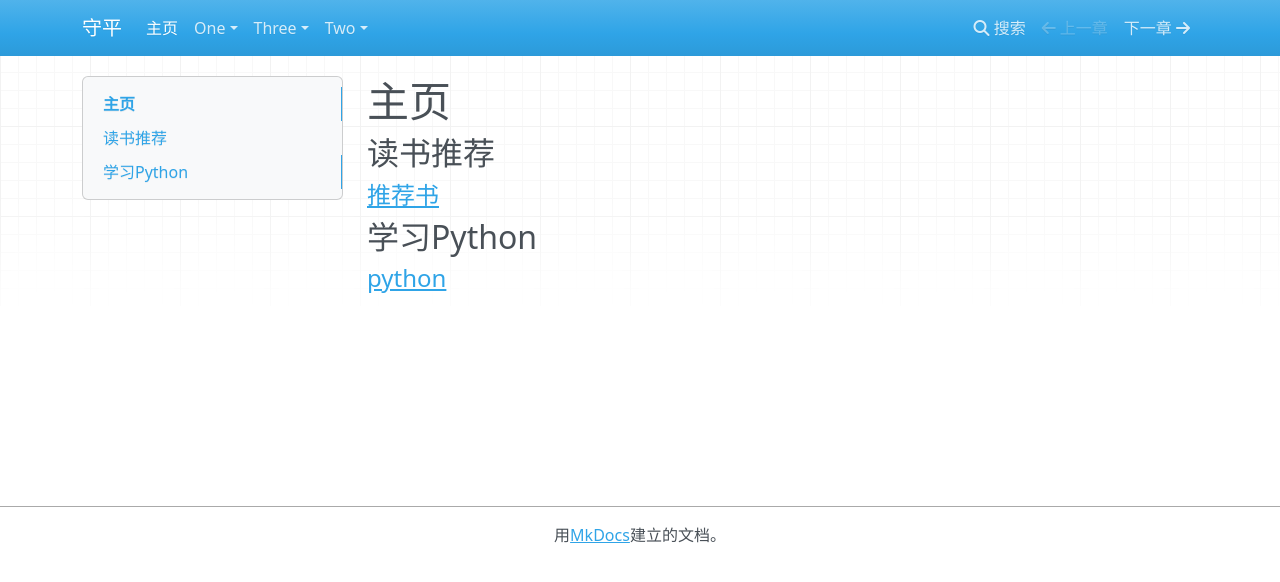
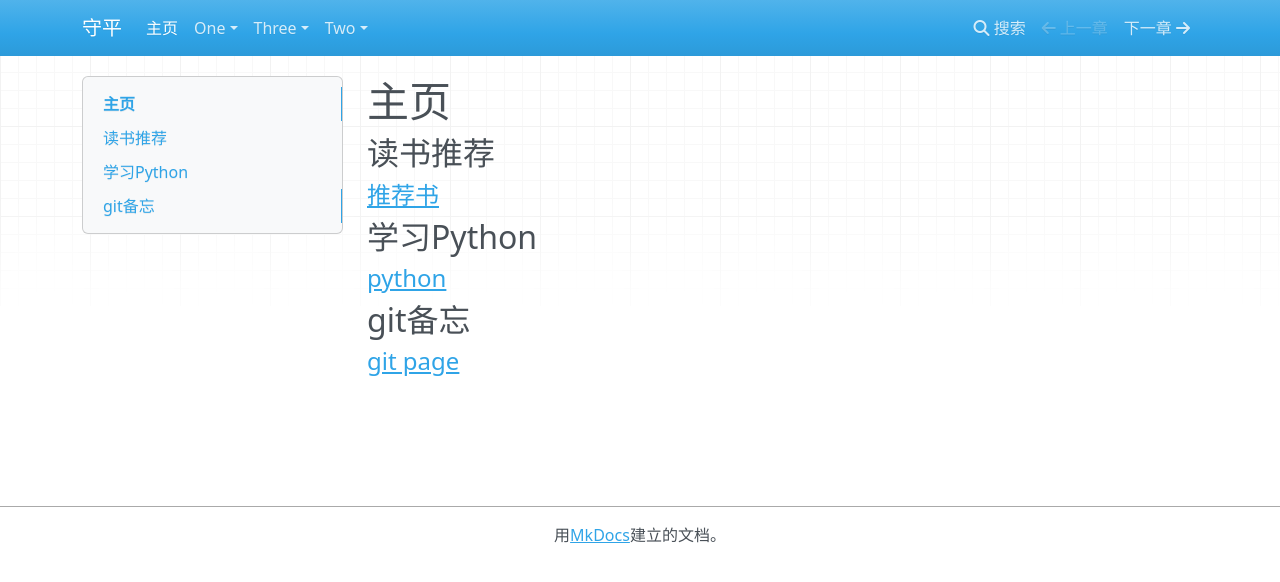
Before and after one commit to codeCloneMan/codeCloneMan.github.io, an MkDocs documentation site: the page built from docs/index.md, in a window 1280 px wide. Shown: the top 582 px of the page. Built offline with MkDocs 1.6.1, drawn with Linux system fonts in a browser that asks for light colours; nearby versions of some CDN libraries.

Commit message:
增加git page的备忘2

```diff
--- a/docs/index.md
+++ b/docs/index.md
@@ -7,3 +7,7 @@
 ## 学习Python
 
 #### [python](../two/python)
+
+## git备忘
+
+#### [git page](../three/git)
```
